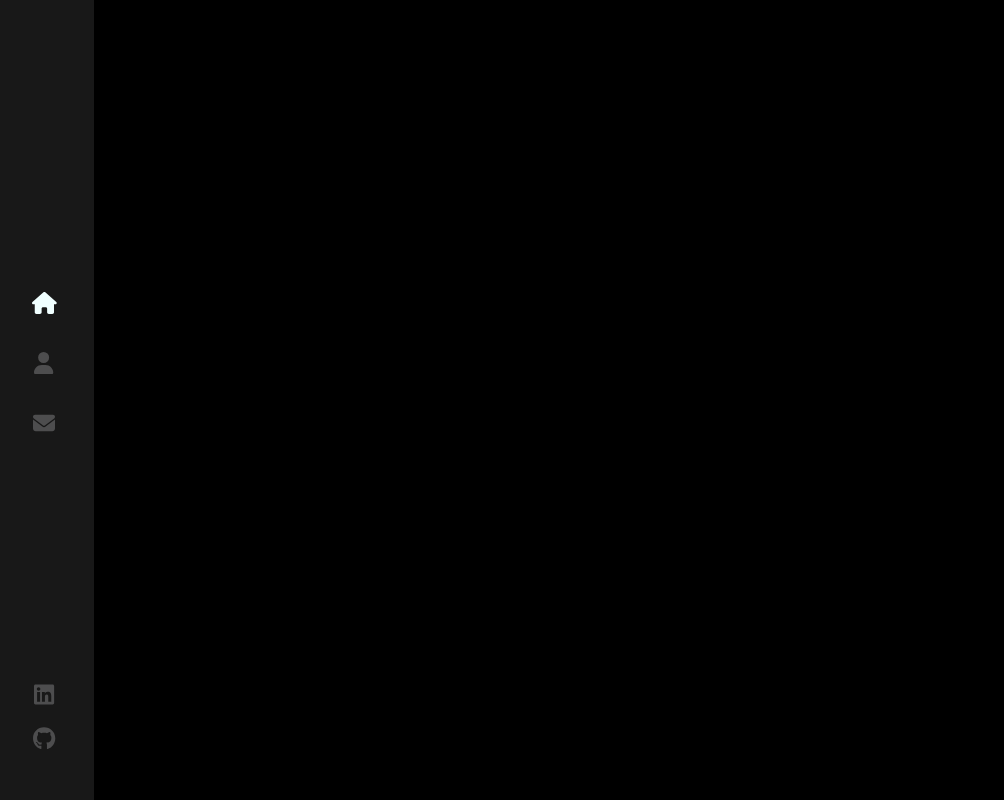
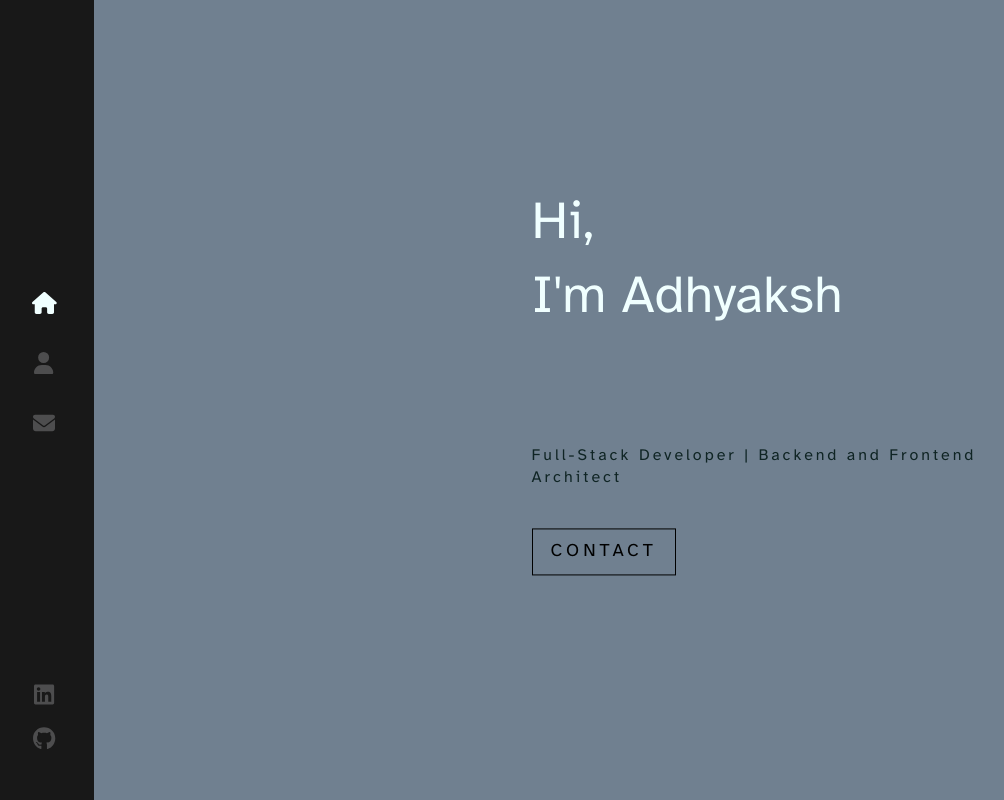
Before and after one commit to Fiddler46/portfolio, a React (Create React App) app: page / in a window 1280 px wide. Shown: the whole page, without its empty margins (6-1010 px from the left). Built offline with nearby package versions, Linux system fonts and the light colour scheme.

Commit message:
Added hero page text and stylings

```diff
--- a/src/App.js
+++ b/src/App.js
@@ -1,10 +1,13 @@
 import './App.scss';
 import { Routes, Route } from 'react-router-dom';
-import Layout from './components/Layout';
+// import Layout from './components/Layout';
+import Home from './components/Home';
 function App() {
   return (
    <Routes>
-    <Route path = "/" element={<Layout />} />
+    {/* <Route path = "/" element={<Layout />}> */}
+    <Route path = '/' element={<Home />} >
+    </Route>
    </Routes>
   );
 }
--- a/src/App.scss
+++ b/src/App.scss
@@ -16,7 +16,12 @@
   src: url('./assets/fonts/CoolveticaRg-Regular.woff2') format('woff2');
 }
 
+@font-face {
+  font-family: 'JetBrains Mono';
+  src: url('./assets/fonts/JetBrainsMono-ExtraLight.ttf') format('ttf');
+}
+
 input,
 textarea {
-  font-family: 'Atkinson Hyperlegible';
+  font-family: 'Atkinson Hyperlegible', 'JetBrains Mono';
 }
--- /dev/null
+++ b/src/components/Home/index.js
@@ -0,0 +1,23 @@
+import { Link } from "react-router-dom";
+import Sidebar from '../Sidebar';
+import './index.scss';
+
+const Home = () => {
+
+    return (
+        <div className='App'>
+            <Sidebar />
+            <div className="container home-page">
+                <div className="text-zone">
+                    <h1>Hi, <br />I'm Adhyaksh <br />
+                    <br />
+                    </h1>
+                    <h2>Full-Stack Developer | Backend and Frontend Architect</h2>
+                    <Link to='/contact' className='flat-button'>CONTACT</Link>
+                </div>
+            </div>
+        </div>
+    );
+}
+
+export default Home
--- /dev/null
+++ b/src/components/Home/index.scss
@@ -0,0 +1,59 @@
+.home-page {
+    .text-zone {
+        position: relative;
+        left: 42%;
+        top: 50%;
+        transform: translateY(50%);
+        width: 40%;
+        max-height: 9%;
+    }
+
+    // @keyframes fadeInScale {
+    //     0% {
+    //       opacity: 0;
+    //       transform: scale(0.5);
+    //     }
+    //     100% {
+    //       opacity: 1;
+    //       transform: scale(1);
+    //     }
+    //   }
+
+    h1 {
+        color: azure;
+        // font-family: 'JetBrains Mono';
+        // letter-spacing: 2px;
+        font-size: 53px;
+        display: flex;
+        font-weight: 450;
+        animation: fadeIn 1s 0.7s backwards;
+    }
+
+    h2 {
+        color: rgb(15, 36, 36);
+        margin-top: 30px;
+        font-size: 16px;
+        font-weight: 400;
+        letter-spacing: 3px;
+        animation: fadeIn 1s 1.3s backwards;
+    }
+
+    .flat-button {
+        color: black;
+        font-size: large;
+        font-weight: 400;
+        letter-spacing: 4px;
+        text-decoration: none;
+        padding: 10px 18px;
+        border: 1px solid black;
+        margin-top: 25px;
+        float: left;
+        animation: fadeIn 1s 1.8s backwards;
+        white-space: nowrap;
+
+        &:hover {
+            background: black;
+            color: azure;
+        }
+    }
+}
--- a/src/components/Layout/index.js
+++ b/src/components/Layout/index.js
@@ -7,7 +7,7 @@ const Layout = () => {
         <div className='App'>
             <Sidebar />
             <div className='page'>
-                {/* <span className='tags top-tags'>&lt;body&gt;</span>
+                <span className='tags top-tags'>&lt;body&gt;</span>
 
                 <Outlet />
 
@@ -15,7 +15,7 @@ const Layout = () => {
                 &lt;/body&gt;
                 <br />
                 <span className='bottom-tag-html'>&lt;/html&gt;</span>
-                </span> */}
+                </span>
             </div>
         </div>
     )
--- a/src/index.css
+++ b/src/index.css
@@ -5,9 +5,9 @@ html {
 
 body {
   margin: 0;
-  font: 300 11px/1.4 'Atkinson Hyperlegible', 'Helvetica Neue', sans-serif;
-  color: #ffffff;
-  background: black;
+  font: 300 11px/1.4 'Atkinson Hyperlegible', 'Helvetica Neue', sans-serif ;
+  color: azure;
+  background: slategray;
   overflow: hidden;
   display: block;
   -webkit-font-smoothing: antialiased;
```
Also changed, not shown: src/assets/fonts/JetBrainsMono-ExtraLight.ttf (added).
